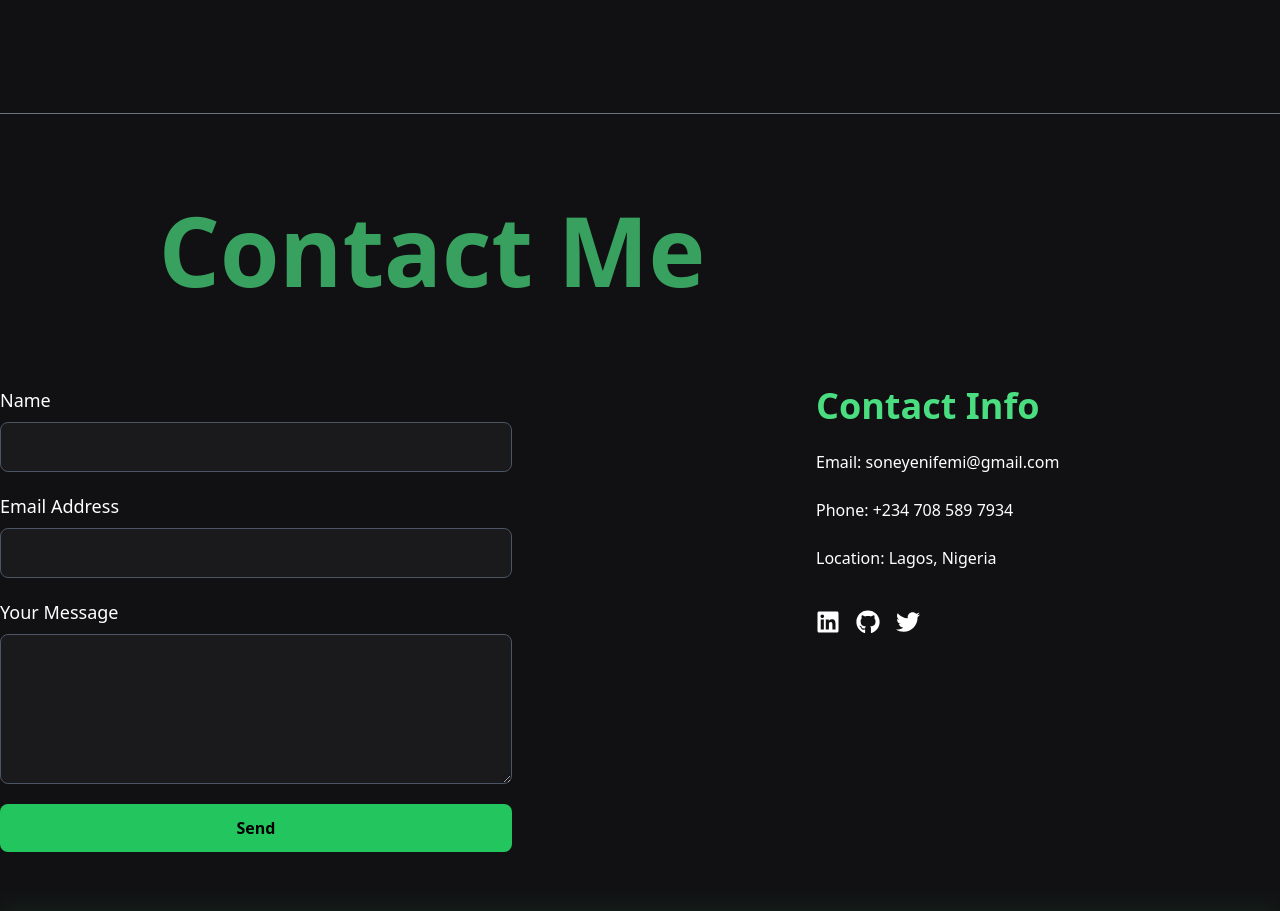
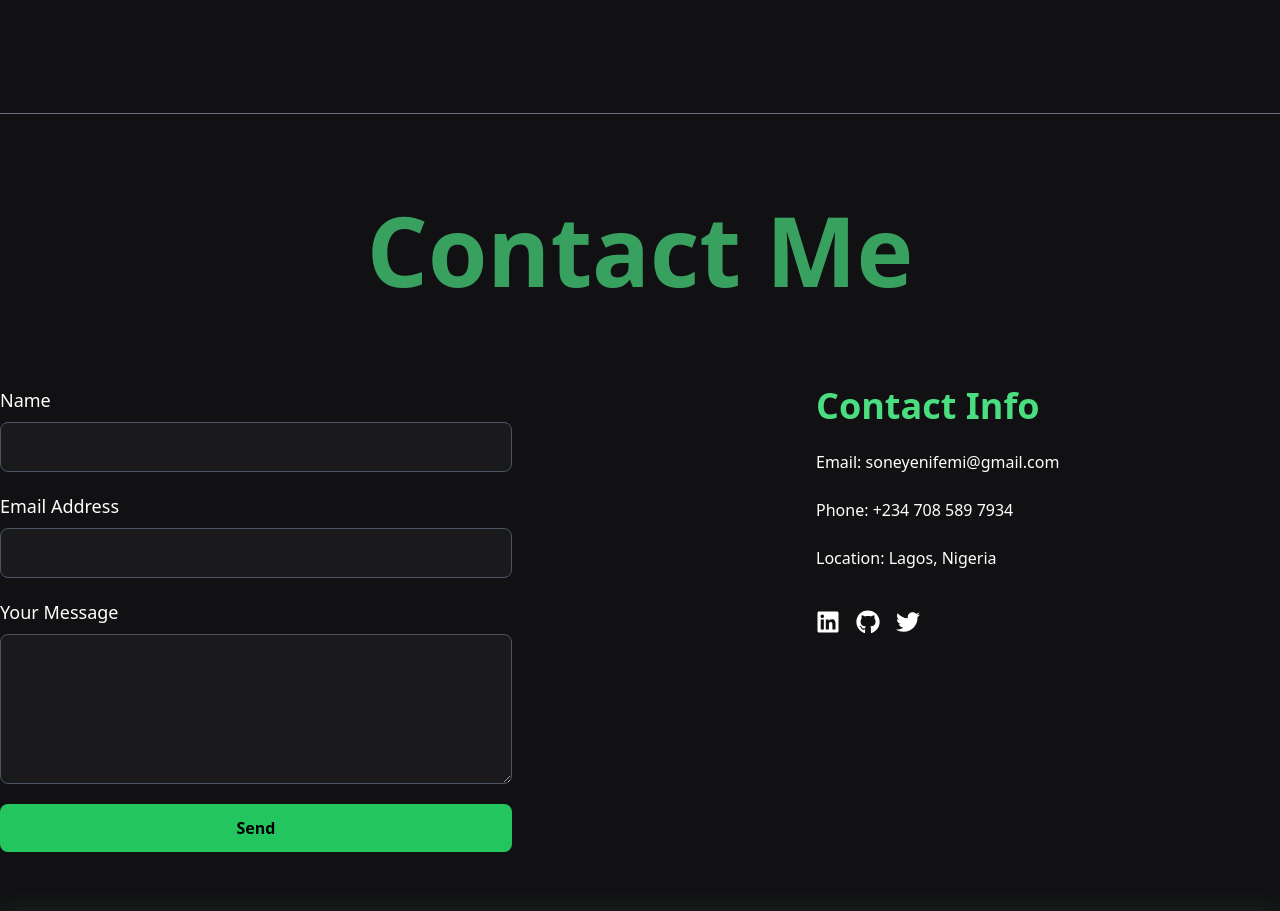
Before and after one commit to NifemiSoneye/my-portfolio, a React (Vite) app: page / in a window 1280 px wide. Shown: the part 6451-7362 px from the top of the page. Built offline with nearby package versions, Linux system fonts and the light colour scheme.

Commit message:
Refactored contact page

```diff
--- a/src/components/Contact.tsx
+++ b/src/components/Contact.tsx
@@ -29,9 +29,9 @@ const ContactForm = () => {
         variants={variants}
         initial="hidden"
         animate={isInView ? "visible" : "hidden"} // 👈 animate when in view
-        className="flex flex-col justify-center max-w-3xl mx-auto px-6 lg:ml-[3rem]"
+        className="flex flex-col justify-center max-w-3xl mx-auto"
       >
-        <div className="flex justify-start max-w-7xl mx-auto px-6">
+        <div className="flex justify-start max-w-7xl mx-auto px-4">
           <h2 className="text-[48px] lg:text-[6rem] opacity-70 text-green-400 font-bold my-[4rem] text-nowrap">
             Contact Me
           </h2>
```
